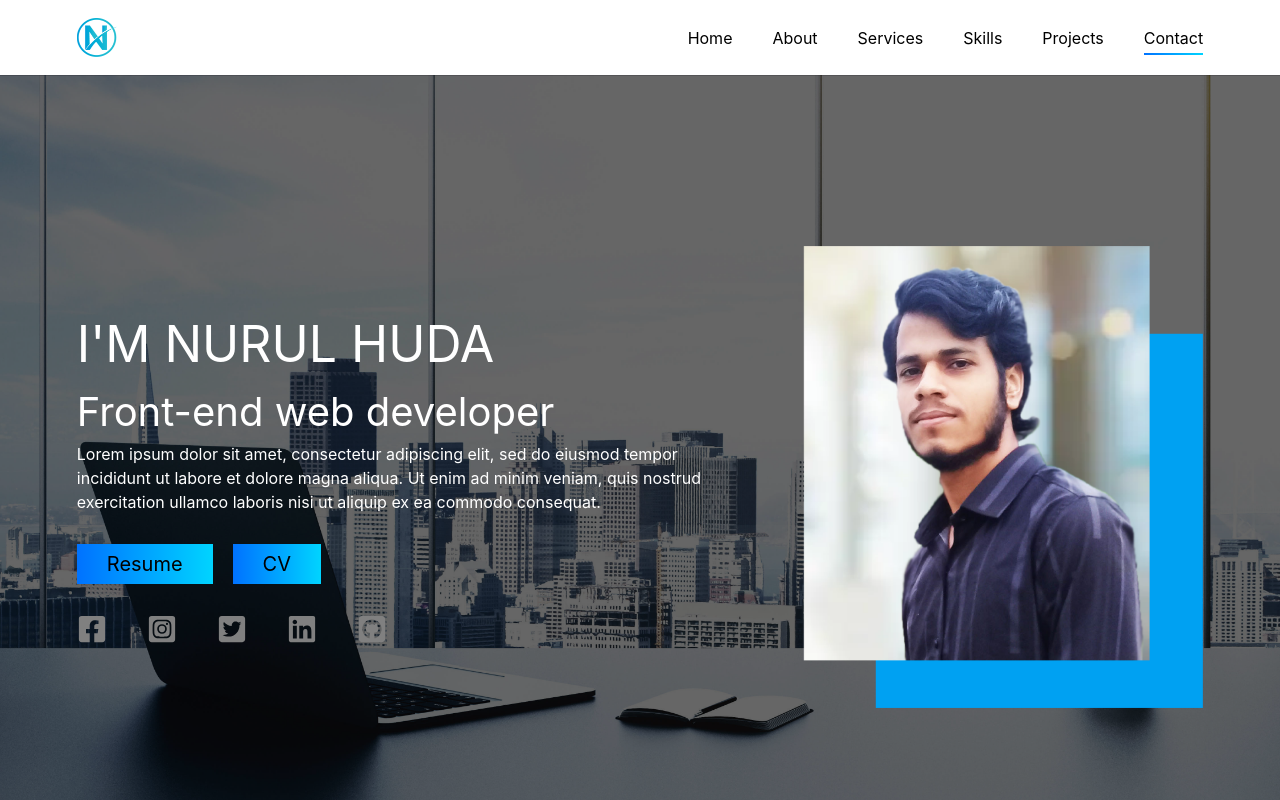
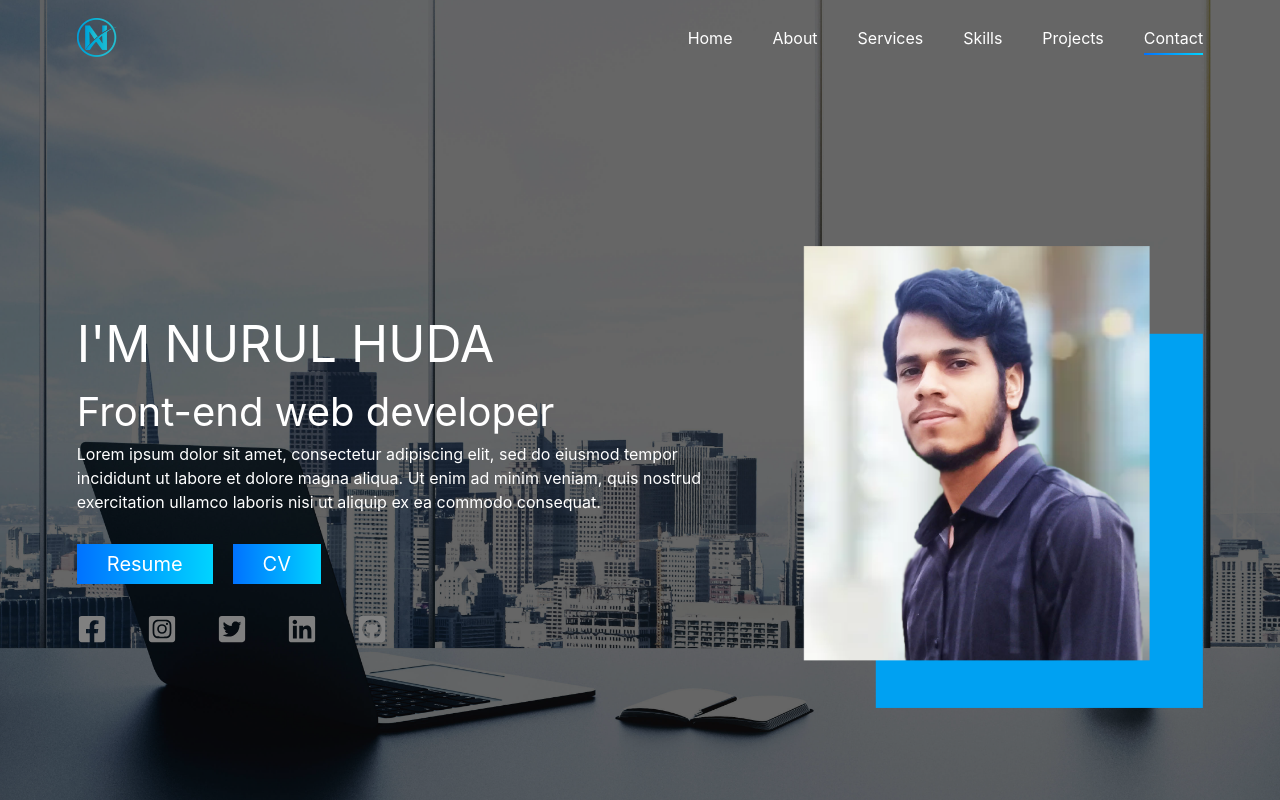
Before and after one commit to NurulHudaDev/nurulhuda-portfolio-website, a React (Create React App) app: page / in a window 1280 px wide. Shown: the top 800 px of the page. Built offline with nearby package versions, Linux system fonts and the light colour scheme.

Commit message:
mav_scroll

```diff
--- a/src/Components/Header/Header.css
+++ b/src/Components/Header/Header.css
@@ -1,7 +1,5 @@
 
 .navbar{
-    background: #FFF;
-    box-shadow: rgba(17, 17, 26, 0.2) 0px 1px 0px;
     color: #000;
     height: 75px;
     padding: 0 6%;
@@ -10,6 +8,10 @@
     display: flex;
     align-items: center;
     justify-content: space-between;
+}
+.navbar_bg{
+    background: #011935;
+    transition: .8s;
 }
 .logo{
     width: 40px;
@@ -23,10 +25,11 @@ button{
     position: relative;
     font-size: 1rem;
     cursor: pointer;
-    color: #000;
+    color: #fff;
     background: none;
     border: none;
 }
+
 button:not(.active)::before{
     content: '';
     position: absolute;
--- a/src/Components/Header/Header.js
+++ b/src/Components/Header/Header.js
@@ -1,10 +1,26 @@
 import React, { useContext, useState } from 'react';
 import './Header.css';
 import { NavContext } from '../Contex/NavContext';
-import { FaBars, FaThLarge, FaTimes } from "react-icons/fa"
+import { FaThLarge, FaTimes } from "react-icons/fa"
 import my_logo_1 from '../../images/my_logo_1.png';
 
 const Header = () => {
+
+  const [color, setColor] = useState(false)
+
+  const changeColour = () => {
+    if (window.scrollY >= 90) {
+      setColor(true);
+    }
+    else {
+      setColor(false);
+    }
+  }
+
+  window.addEventListener('scroll', changeColour);
+
+
+
 
   const { activeLinkId } = useContext(NavContext);
 
@@ -31,7 +47,7 @@ const Header = () => {
   const [Toggle, showMenu] = useState(false);
 
   return (
-    <nav className='navbar'>
+    <nav className={color ? 'navbar navbar_bg' : 'navbar'}>
       <button className='nav-btn nav-toggle' onClick={() => showMenu (!Toggle)}>
         <FaThLarge />
       </button>
```
